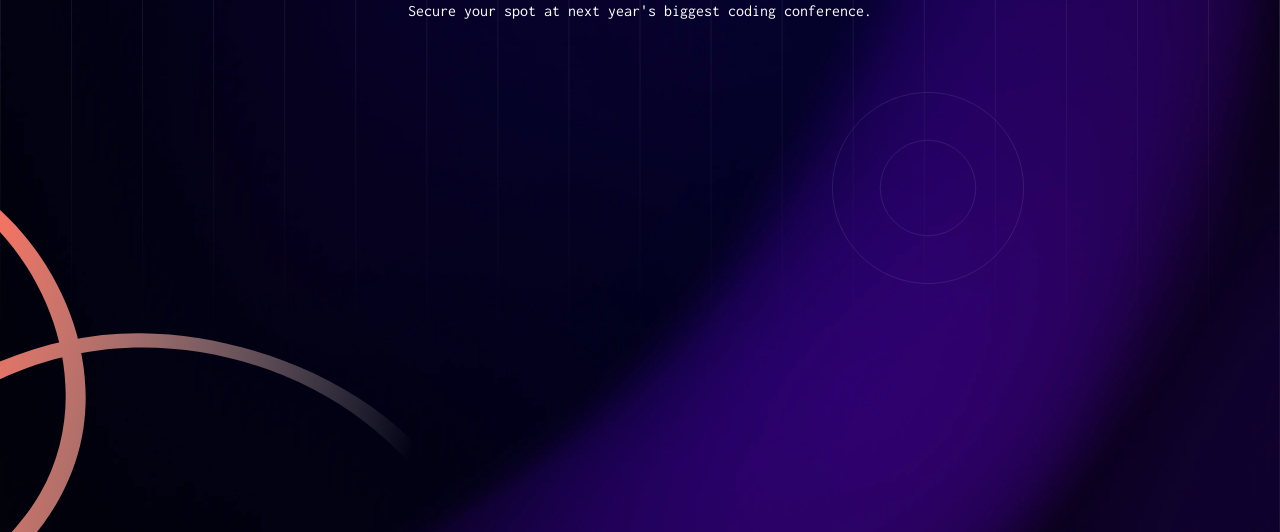
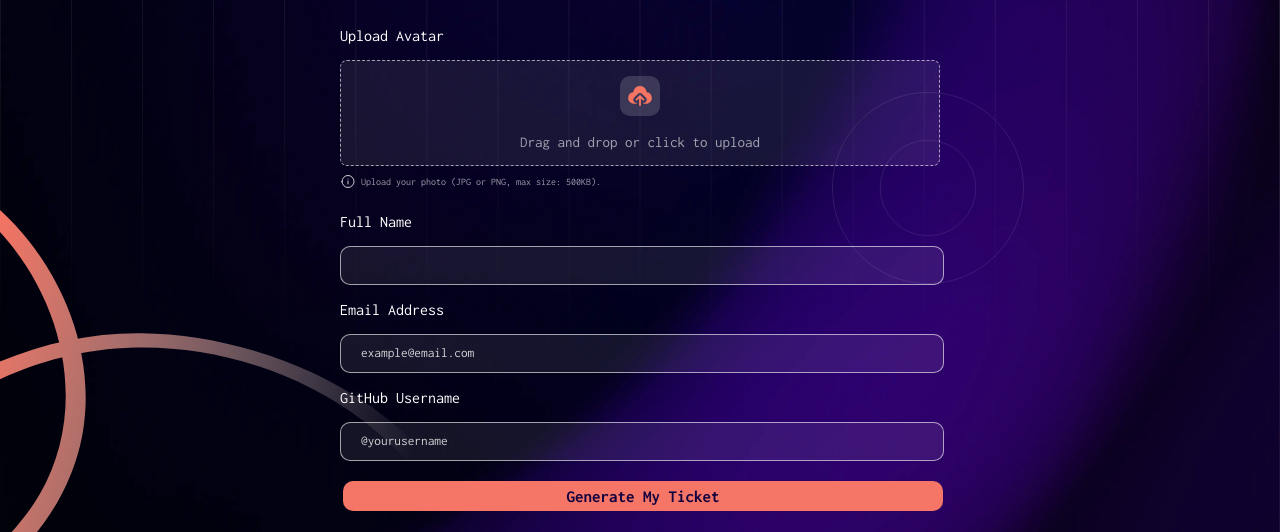
Before and after one commit to Onizaro/frontendmentor2, a plain HTML site: page index.html in a window 1280 px wide. Shown: the part 268-800 px from the top of the page. Drawn offline with Linux system fonts and the light colour scheme.

Commit message:
only upload function left on main page

```diff
--- a/index.html
+++ b/index.html
@@ -2,17 +2,11 @@
 <html lang="en">
 <head>
   <meta charset="UTF-8">
-  <meta name="viewport" content="width=device-width, initial-scale=1.0"> <!-- displays site properly based on user's device -->
+  <meta name="viewport" content="width=device-width, initial-scale=1.0">
 
   <link rel="icon" type="image/png" sizes="32x32" href="./assets/images/favicon-32x32.png">
   <link rel="stylesheet" href="style.css">
   <title>Frontend Mentor | Conference ticket generator</title>
-
-  <!-- Feel free to remove these styles or customise in your own stylesheet 👍 -->
-  <style>
-    .attribution { font-size: 11px; text-align: center; }
-    .attribution a { color: hsl(228, 45%, 44%); }
-  </style>
 </head>
 <body>
   <section id="background">
@@ -33,30 +27,41 @@
     <p id="header-text">Secure your spot at next year's biggest coding conference.</p>
   </header>
 
+  <form>
+    <div id="avatar">
+      <p>Upload Avatar</p>
+      <div id="upload">
+        <img src="./assets/images/icon-upload.svg" alt="upload icon">
+        <br>
+        <p>Drag and drop or click to upload</p>
+      </div>
+      <div id="mini-div">
+        <img src="./assets/images/icon-info.svg" alt="upload icon">
+        <p class="mini-text">Upload your photo (JPG or PNG, max size: 500KB).</p>
+      </div>
+    </div>
+
+    <div id="name">
+      <p>Full Name</p>
+      <input type="text" id="full-name" name="full-name" required>
+    </div>
+
+    <div id="email">
+      <p>Email Address</p>
+      <input type="text" id="email-address" name="email-address" required placeholder="example@email.com">
+    </div>
+
+    <div id="github">
+      <p>GitHub Username</p>
+      <input type="text" id="git-name" name="git-name" required placeholder="@yourusername">
+    </div>
+
+    <input id="submit-button" type="submit" value="Generate My Ticket" >
+  </form>
+
 
 
   <!--
-  Form starts
-
-
-
-
-
-  Upload Avatar
-  Drag and drop or click to upload
-  Upload your photo (JPG or PNG, max size: 500KB).
-
-  Full Name
-
-  Email Address
-  example@email.com
-
-  GitHub Username
-  @yourusername
-
-  Generate My Ticket
-
-  Form ends
 
   Generated tickets starts
 
--- a/style.css
+++ b/style.css
@@ -96,15 +96,119 @@ header {
 }
 h1 {
     padding-left: 20px;
+    font-size: 25px;
+}
+
+#logo {
+    width: 25px;
 }
 
 #slogan {
-    font-size: 50px;
+    font-size: 45px;
     font-weight: 600;
     font-family: "InconsolataExtraBold", serif;
+    position: relative;
+    top: -20px;
 }
 
 #header-text {
     position: relative;
-    top: -48px;
+    top: -68px;
+    font-weight: 100;
+    color: hsl(0, 0%, 100%, 60%);
+    margin-bottom: 0;
 }
+
+form {
+    height: 60vh;
+    width: 600px;
+    display: flex;
+    flex-direction: column;
+    align-items: center;
+    justify-content: space-around;
+}
+
+p {
+    font-family: "InconsolataRegular", serif;
+}
+
+#upload {
+    border: 1px dashed hsl(0, 0%, 100%, 60%);
+    border-radius: 7px;
+    display: flex;
+    align-items: center;
+    flex-direction: column;
+    justify-content: space-around;
+    background-color: hsl(0, 0%, 100%, 8%);
+    & img {
+        background-color: hsl(0, 0%, 100%, 15%);
+        padding: 5px;
+        border-radius: 10px;
+        position: relative;
+        top: 15px;
+    }
+
+    & p {
+        color: hsl(0, 0%, 100%, 60%);
+        font-size: 15px;
+    }
+}
+#mini-div {
+    display: flex;
+}
+
+.mini-text {
+    color: hsl(0, 0%, 100%, 60%);
+    font-size: 10px;
+    padding-left: 5px;
+}
+
+#avatar {
+    width: 600px;
+}
+
+#name, #email, #github {
+    width: 600px;
+
+    & input {
+        width: 580px;
+        height: 35px;
+        border-radius: 10px;
+        background-color: hsl(0, 0%, 100%, 8%);
+        border: 1px solid hsl(0, 0%, 100%, 60%);
+        box-shadow: none;
+
+        &::placeholder {
+            font-family: "InconsolataRegular", serif;
+            position: relative;
+            color: hsl(0, 0%, 100%, 80%) ;
+        }
+    }
+}
+
+#submit-button {
+    width: 600px;
+    height: 40px;
+    border-radius: 10px;
+    position: relative;
+    top: 20px;
+    left: 3px;
+    color: hsl(256, 94%, 13%);
+    font-family: "InconsolataBold", serif;
+    font-size: 17px;
+    background-color: hsl(7, 88%, 68%);
+    border: none;
+
+    &:hover {
+        background-color: hsl(6, 73%, 75%);
+    }
+}
+
+input {
+    color: white;
+    font-family: "InconsolataRegular", serif;
+}
+
+input[type="text"] {
+    padding-left: 20px;
+}
```
